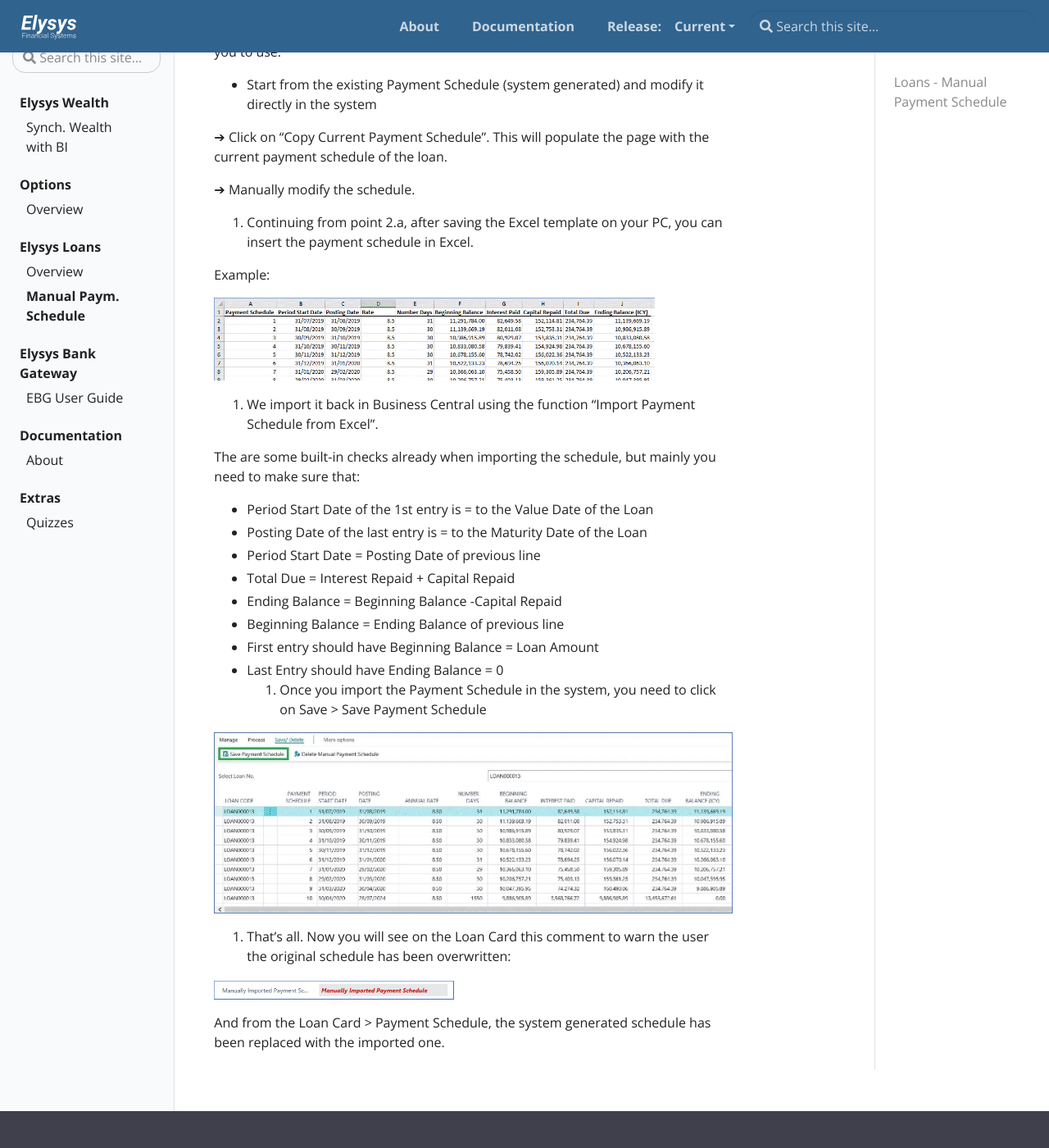
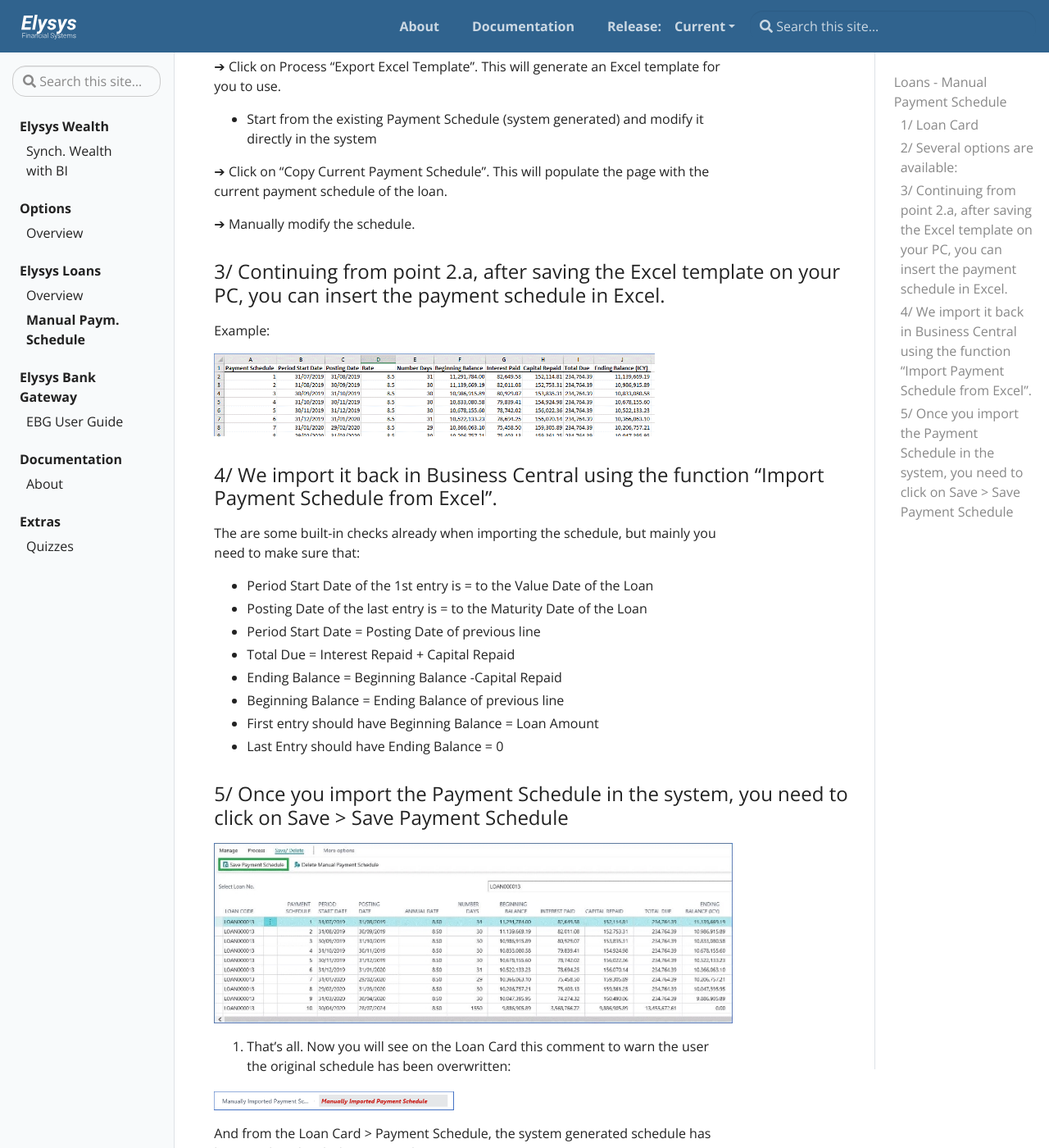
Before and after one commit to Elysys/Docs, a Jekyll site: the page built from _docs/loans/loan_manual_payment_schedule.md, in a window 1280 px wide and 1400 px high, scrolled down 642 px. Shown: the whole window at 82% size. Built offline with Jekyll 4.4.1, drawn with Linux system fonts in a browser that asks for light colours; some of the changed text lies outside the part shown.

Commit message:
some fromat changes

```diff
--- a/_docs/loans/loan_manual_payment_schedule.md
+++ b/_docs/loans/loan_manual_payment_schedule.md
@@ -11,14 +11,13 @@ description: How to use Manual Payment Schedule for Loans
 
 # Loans - Manual Payment Schedule
 
-
-1. Loan Card
+### 1/ Loan Card
 
 Process > Import Manual Payment Schedule
 
 ![/assets/img/LoanCard_manual.png](../../assets/img/LoanCard_manual.png)
 
-2. Several options are available:
+### 2/ Several options are available:
 
 ![/assets/img/LoanProcessManual.png](../../assets/img/LoanProcessManual.png)
 
@@ -33,13 +32,13 @@ This will populate the page with the current payment schedule of the loan.
 
 ➔ Manually modify the schedule.
 
-3. Continuing from point 2.a, after saving the Excel template on your PC, you can insert the payment schedule in Excel.
+### 3/ Continuing from point 2.a, after saving the Excel template on your PC, you can insert the payment schedule in Excel.
 
 Example:
 
 ![/assets/img/LoanPaymentSchedule.png](../../assets/img/LoanPaymentSchedule.png)
 
-4. We import it back in Business Central using the function “Import Payment Schedule from Excel”.
+### 4/ We import it back in Business Central using the function “Import Payment Schedule from Excel”.
 
 The are some built-in checks already when importing the schedule, but mainly you need to make sure that:
 
@@ -51,7 +50,8 @@ The are some built-in checks already when importing the schedule, but mainly you
 - Beginning Balance = Ending Balance of previous line
 - First entry should have Beginning Balance = Loan Amount
 - Last Entry should have Ending Balance = 0
-5. Once you import the Payment Schedule in the system, you need to click on Save > Save Payment Schedule
+
+### 5/ Once you import the Payment Schedule in the system, you need to click on Save > Save Payment Schedule
 
 ![/assets/img/LoanSavePaymentSchedule.png](../../assets/img/LoanSavePaymentSchedule.jpeg)
 
```
